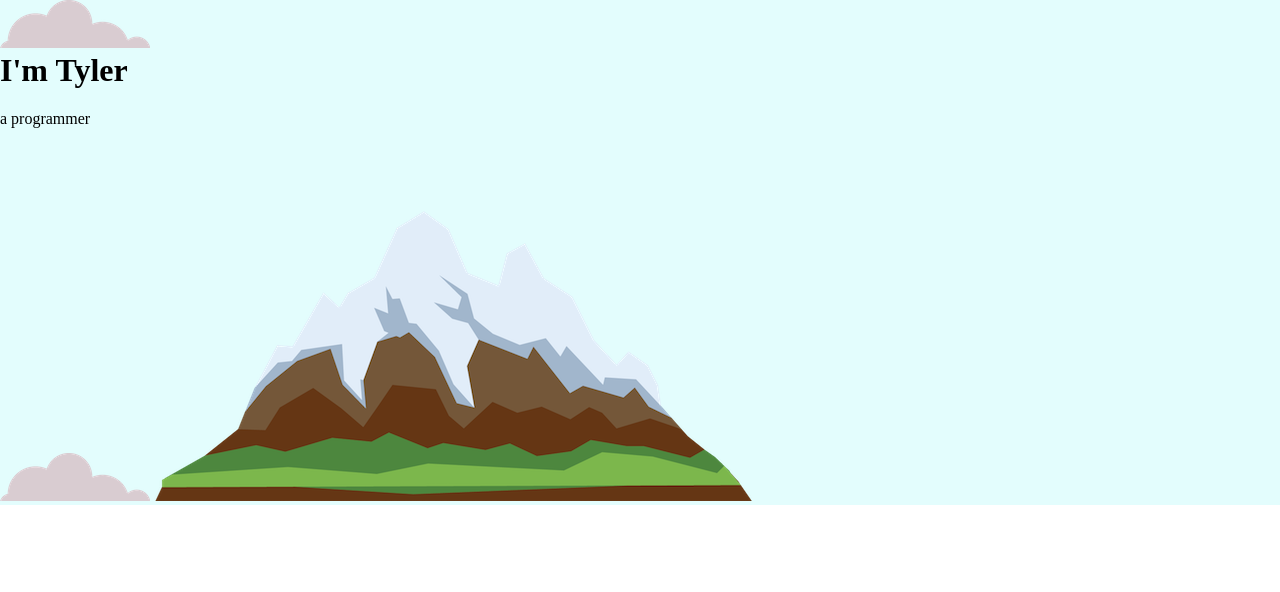
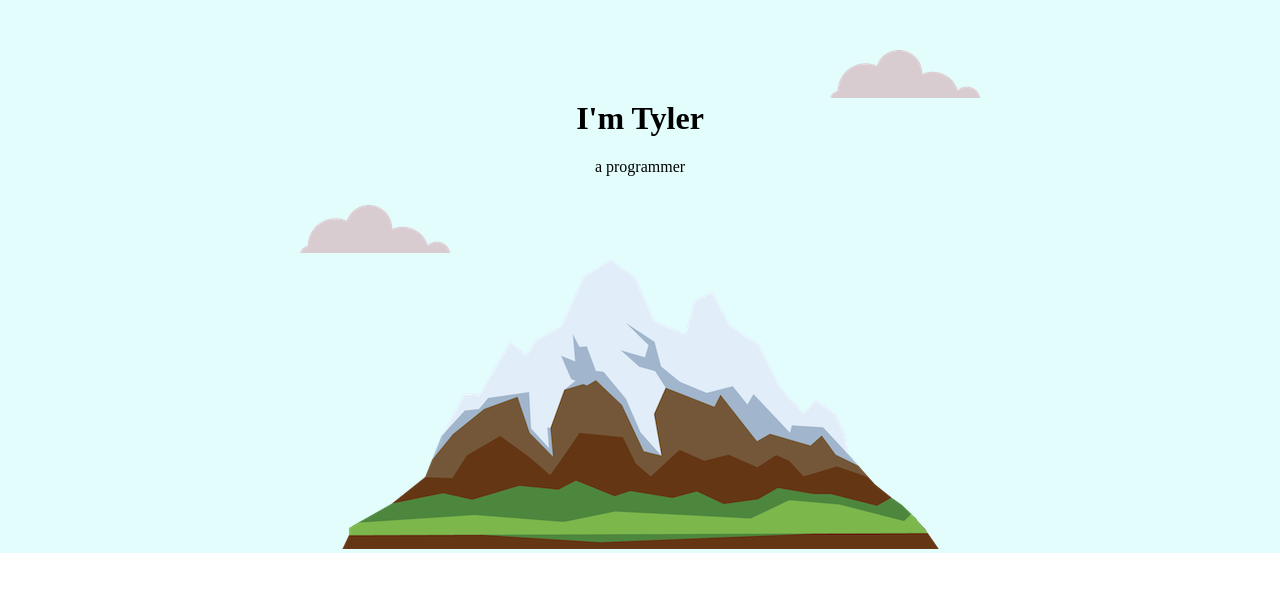
Before and after one commit to tylerfreebs/css_my_site, a plain HTML site: page index.html in a window 1280 px wide. Drawn offline with Linux system fonts and the light colour scheme.

Commit message:
Positioning practice

```diff
--- a/css/styles.css
+++ b/css/styles.css
@@ -1,5 +1,6 @@
 body {
   margin: 0;
+  text-align: center;
 }
 
 h1 {
@@ -8,13 +9,19 @@ h1 {
 
 .top-container {
   background-color: #e3fdfd;
+  position: relative;
+  padding-top: 100px;
 }
 
-/* .middle-container {
+.top-cloud {
+  position: absolute;
+  right: 300px;
+  top: 50px;
 
 }
 
-
-.bottom-container {
-
-} */
+.bottom-cloud {
+  position: absolute;
+  left: 300px;
+  bottom: 300px;
+}
--- a/index.html
+++ b/index.html
@@ -10,10 +10,10 @@
 
 <body>
   <div class="top-container">
-    <img src="images/cloud.png" alt="cloud-img">
+    <img class="top-cloud" src="images/cloud.png" alt="cloud-img">
     <h1>I'm Tyler</h1>
     <p>a programmer</p>
-    <img src="images/cloud.png" alt="cloud-img">
+    <img class="bottom-cloud" src="images/cloud.png" alt="cloud-img">
     <img src="images/mountain.png" alt="mountain-img">
   </div>
   <div class="middle-container"></div>
```
Also changed, not shown: 2 other files.
